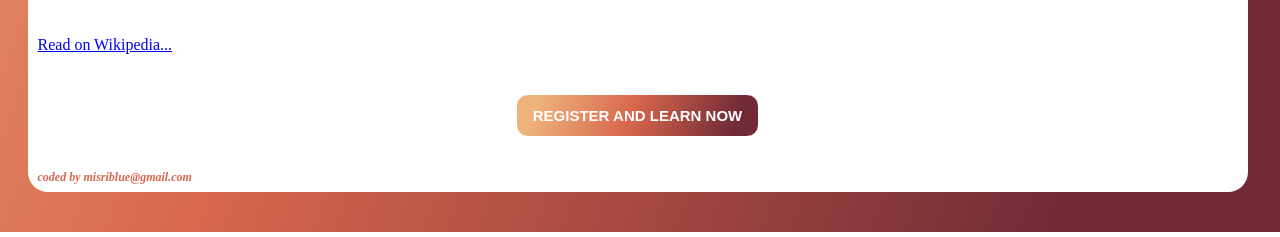
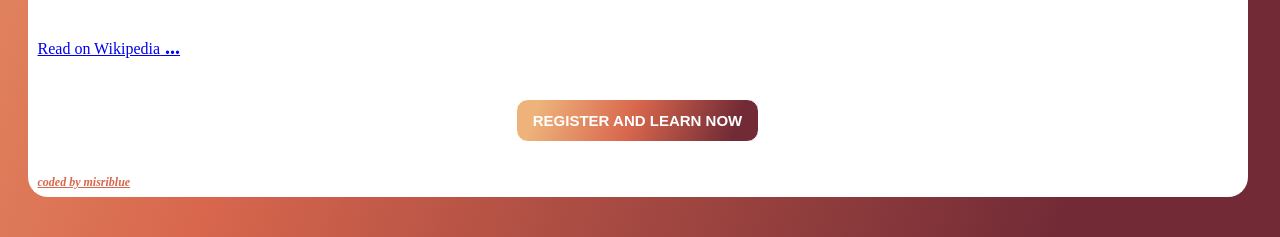
Before and after one commit to Misriblue/first, a plain HTML site: page index.html in a window 1280 px wide. Shown: the part 1906-2143 px from the top of the page. Drawn offline with Linux system fonts and the light colour scheme.

Commit message:
adding link address

```diff
--- a/index.html
+++ b/index.html
@@ -50,11 +50,11 @@
         class="read"
         href="https://en.wikipedia.org/wiki/Begena"
         target="_blank"
-        >Read on Wikipedia...</a
+        >Read on Wikipedia<span id="dots"> ...</span></a
       >
       <br />
       <button id="buttonRegister">Register and learn now</button>
-      <span id="myEmail">coded by misriblue@gmail.com</span>
+      <a href="https://github.com/Misriblue" target="_blank" id="myEmail">coded by misriblue</a>
       <script src="js.js"></script>
     </div>
   </body>
--- a/style.css
+++ b/style.css
@@ -1,4 +1,9 @@
+a #dots{
+        text-decoration:none;
+        font-size: 20px;
+        font-weight: bolder;
 
+      }
       .container {
         background: #ffff;
         max-width: 1200px;
@@ -36,6 +41,7 @@
         border-radius: 5px;
       }
       #myEmail:hover {
+        transition:all 150ms ease-in-out;
         transform: scale(2);
         color: white;
         background: radial-gradient(
```
